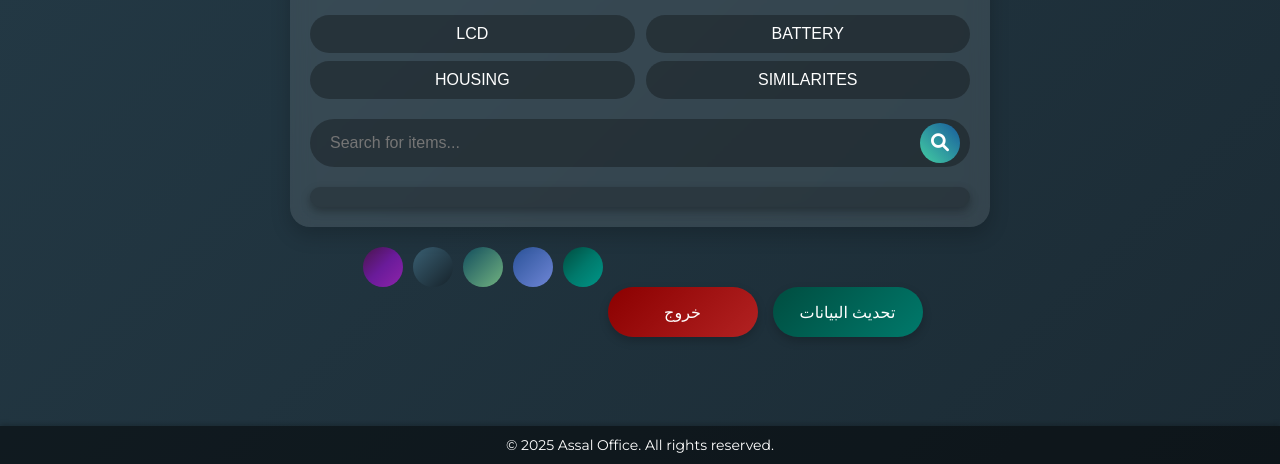
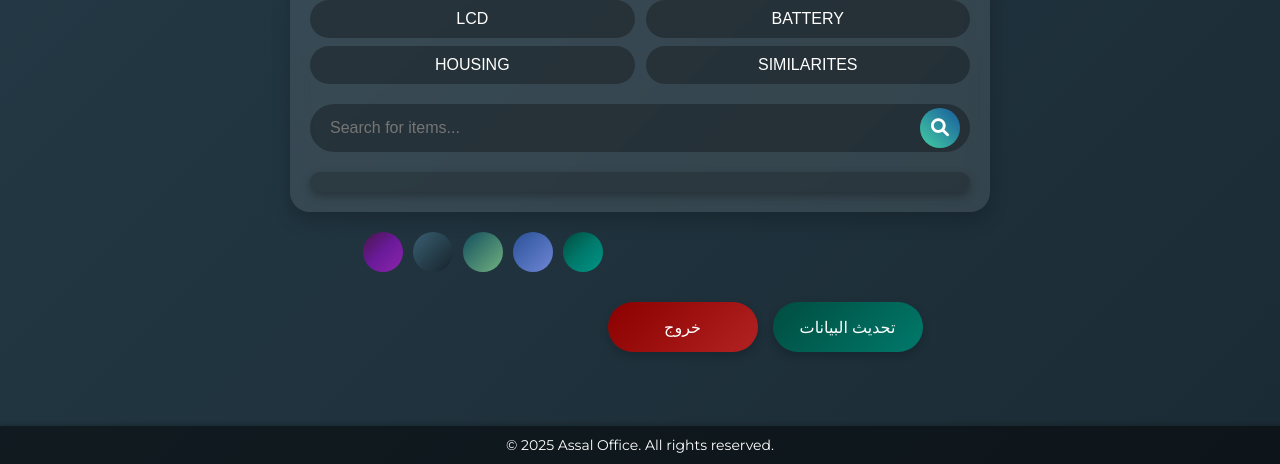
Before and after one commit to AhMeD202444/Assal---Office---App, a plain HTML site: page index.html in a window 1280 px wide. Shown: the part 336-800 px from the top of the page. Drawn offline with nearby package versions, Linux system fonts and the light colour scheme; some packages are replaced by stand-ins of ours; no server answers; a script that the page names is missing.

Commit message:
Update index.html

```diff
--- a/index.html
+++ b/index.html
@@ -60,7 +60,7 @@
     display: flex;
     justify-content: center; /* جعل الأزرار في المنتصف */
     gap: 15px; /* المسافة بين الأزرار */
-    margin-top: 40px; /* المسافة من أزرار تغيير الألوان */
+    margin-top: 70px; /* المسافة من أزرار تغيير الألوان */
 }
 
 /* تصميم زر التحديث والخروج */
```
